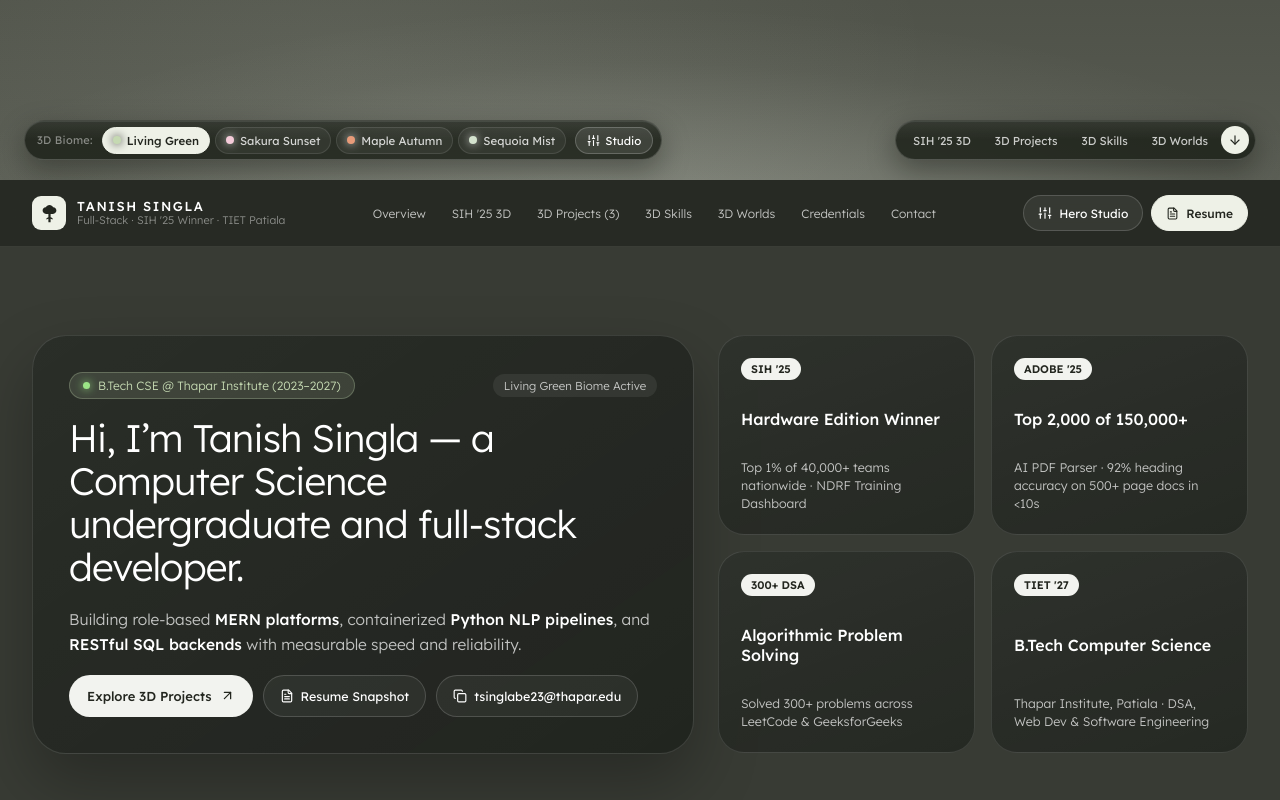
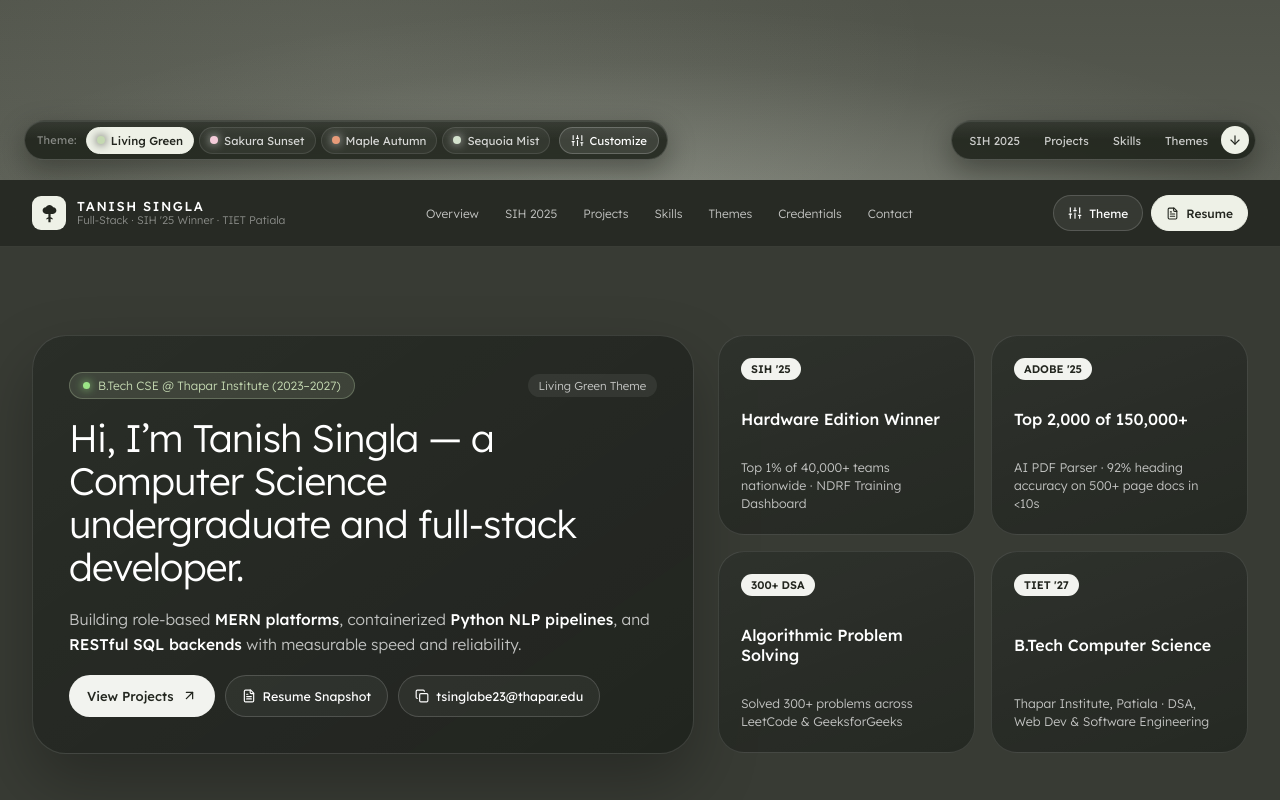
Before and after one commit to tanish4561/3d_portfolio, a React (Vite) app: page / in a window 1280 px wide. Shown: the part 620-1420 px from the top of the page. Built offline with nearby package versions, Linux system fonts and the light colour scheme.

Commit message:
Remove unnecessary 3D branding tags across UI, project cards, and nav

```diff
--- a/src/App.tsx
+++ b/src/App.tsx
@@ -120,7 +120,7 @@ export default function App() {
         <div className="hero-floating-hud">
           {/* Quick 1-Click 4-Biome Switcher right on the Hero */}
           <div className="hud-capsule hud-capsule--biomes">
-            <span className="hud-biome-title">3D Biome:</span>
+            <span className="hud-biome-title">Theme:</span>
             {(
               Object.entries(SYLVA_VARIANT_META) as Array<
                 [SylvaHeroVariant, (typeof SYLVA_VARIANT_META)[SylvaHeroVariant]]
@@ -143,22 +143,22 @@ export default function App() {
               onClick={() => setStudioOpen((prev) => !prev)}
             >
               <Sliders size={13} />
-              Studio
+              Customize
             </button>
           </div>
 
           <div className="hud-capsule hud-capsule--nav">
             <button type="button" onClick={() => scrollToSection("sih-2025")}>
-              SIH '25 3D
+              SIH 2025
             </button>
             <button type="button" onClick={() => scrollToSection("work")}>
-              3D Projects
+              Projects
             </button>
             <button type="button" onClick={() => scrollToSection("skills")}>
-              3D Skills
+              Skills
             </button>
             <button type="button" onClick={() => scrollToSection("biomes")}>
-              3D Worlds
+              Themes
             </button>
             <button
               type="button"
@@ -190,10 +190,10 @@ export default function App() {
 
           <nav className="sticky-nav-links" aria-label="Portfolio sections">
             <a href="#intro">Overview</a>
-            <a href="#sih-2025">SIH '25 3D</a>
-            <a href="#work">3D Projects (3)</a>
-            <a href="#skills">3D Skills</a>
-            <a href="#biomes">3D Worlds</a>
+            <a href="#sih-2025">SIH 2025</a>
+            <a href="#work">Projects</a>
+            <a href="#skills">Skills</a>
+            <a href="#biomes">Themes</a>
             <a href="#achievements">Credentials</a>
             <a href="#contact">Contact</a>
           </nav>
@@ -205,7 +205,7 @@ export default function App() {
               onClick={() => setStudioOpen(true)}
             >
               <Sliders size={14} />
-              <span>Hero Studio</span>
+              <span>Theme</span>
             </button>
             <button
               type="button"
@@ -219,7 +219,7 @@ export default function App() {
         </div>
       </header>
 
-      {/* ── SECTION 1: CONCISE VISUAL IDENTITY & 3D TILT STATS BENTO ───── */}
+      {/* ── SECTION 1: CONCISE VISUAL IDENTITY & STATS BENTO ───── */}
       <section className="portfolio-section" id="intro">
         <div className="portfolio-container">
           <div className="visual-intro-bento">
@@ -228,7 +228,7 @@ export default function App() {
                 <span className="live-status-pill">
                   <i /> B.Tech CSE @ Thapar Institute (2023–2027)
                 </span>
-                <span className="biome-active-pill">{currentBiomeMeta.label} Biome Active</span>
+                <span className="biome-active-pill">{currentBiomeMeta.label} Theme</span>
               </div>
               <h1 className="intro-hero-heading">{PERSONAL_IDENTITY.homepageIntro.headline}</h1>
               <p className="intro-concise-bio">
@@ -242,7 +242,7 @@ export default function App() {
                   className="btn-paper"
                   onClick={() => scrollToSection("work")}
                 >
-                  Explore 3D Projects <ArrowUpRight size={15} />
+                  View Projects <ArrowUpRight size={15} />
                 </button>
                 <button
                   type="button"
@@ -292,7 +292,7 @@ export default function App() {
         </div>
       </section>
 
-      {/* ── SECTION 2: SIH 2025 WINNER — INTERACTIVE 3D COMMAND GLOBE ───── */}
+      {/* ── SECTION 2: SIH 2025 WINNER ───── */}
       <section className="portfolio-section portfolio-section--alt" id="sih-2025">
         <div className="portfolio-container">
           <div className="section-header-row">
@@ -302,7 +302,7 @@ export default function App() {
                 {SIH_FEATURED_ACHIEVEMENT.date}
               </span>
               <h2 className="section-display-title">
-                Smart India Hackathon 2025 — <em>Interactive 3D Command Hub</em>
+                Smart India Hackathon 2025 — <em>National Hardware Winner</em>
               </h2>
             </div>
             <div className="sih-badge-pill-box">
@@ -351,16 +351,16 @@ export default function App() {
         </div>
       </section>
 
-      {/* ── SECTION 3: 3D PROJECT SHOWCASE CARDS ────────────────────────── */}
+      {/* ── SECTION 3: PROJECT SHOWCASE CARDS ────────────────────────── */}
       <section className="portfolio-section" id="work">
         <div className="portfolio-container">
           <div className="section-header-row">
             <div>
               <span className="section-eyebrow">
-                <Layers size={14} /> Interactive 3D Project Gallery
+                <Layers size={14} /> Featured Engineering Work
               </span>
               <h2 className="section-display-title">
-                Engineered Systems — <em>Live 3D Previews</em>
+                Selected <em>Projects</em>
               </h2>
             </div>
 
@@ -449,21 +449,21 @@ export default function App() {
         </div>
       </section>
 
-      {/* ── SECTION 4: INTERACTIVE 3D SKILL CONSTELLATION ───────────────── */}
+      {/* ── SECTION 4: SKILL CONSTELLATION ───────────────── */}
       <section className="portfolio-section portfolio-section--alt" id="skills">
         <div className="portfolio-container">
           <div className="section-header-row">
             <div>
               <span className="section-eyebrow">
-                <Cpu size={14} /> 3D Orbital Skill Graph
+                <Cpu size={14} /> Technical Stack &amp; Core Competencies
               </span>
               <h2 className="section-display-title">
-                Technical Stack — <em>Interactive 3D Constellation</em>
+                Languages, Frameworks &amp; <em>Cloud</em>
               </h2>
             </div>
             <p className="section-header-lede">
-              Drag the 3D sphere or click any technology chip to see how it connects to Tanish’s
-              built systems.
+              Click any technology chip to inspect how it connects to Tanish’s shipped projects and
+              engineering coursework.
             </p>
           </div>
 
@@ -471,21 +471,21 @@ export default function App() {
         </div>
       </section>
 
-      {/* ── SECTION 5: INTERACTIVE 3D BOTANICAL BIOME PORTAL ────────────── */}
+      {/* ── SECTION 5: SEASONAL BOTANICAL THEMES ────────────── */}
       <section className="portfolio-section" id="biomes">
         <div className="portfolio-container">
           <div className="section-header-row">
             <div>
               <span className="section-eyebrow">
-                <Sparkles size={14} /> Generative Three.js Art & Biomes
+                <Sparkles size={14} /> Seasonal Atmospheres
               </span>
               <h2 className="section-display-title">
-                Four Seasonal 3D Worlds — <em>Sakura, Maple, Sequoia & Moss</em>
+                Four Botanical Themes — <em>Sakura, Maple, Sequoia &amp; Moss</em>
               </h2>
             </div>
             <p className="section-header-lede">
-              Switch between all 4 procedural Three.js worlds. Changing the biome here also updates
-              the main hero stage while keeping Tanish’s portfolio data live.
+              Switch between all four seasonal environments. Selecting a theme here also updates
+              the main hero stage.
             </p>
           </div>
 
@@ -676,7 +676,7 @@ export default function App() {
                   className="btn-scroll-top"
                   onClick={() => window.scrollTo({ top: 0, behavior: "smooth" })}
                 >
-                  Back to 3D Hero ↑
+                  Back to Top ↑
                 </button>
               </div>
             </div>
@@ -685,7 +685,7 @@ export default function App() {
           <footer className="portfolio-footer">
             <div className="footer-meta-row">
               <span>© {new Date().getFullYear()} Tanish Singla · B.Tech CSE, TIET Patiala</span>
-              <span>Interactive 3D Portfolio · Full-Stack, Backend &amp; AI Systems</span>
+              <span>Full-Stack, Backend &amp; AI Systems</span>
               <span>{PERSONAL_IDENTITY.email}</span>
             </div>
             <div className="footer-ghost-word" aria-hidden="true">
@@ -706,9 +706,9 @@ export default function App() {
             <div className="studio-drawer-header">
               <div>
                 <span className="studio-drawer-eyebrow">
-                  <Sparkles size={12} /> 3D Portfolio Theme Studio
+                  <Sparkles size={12} /> Theme Studio
                 </span>
-                <h3>Customize Biome &amp; Typography</h3>
+                <h3>Customize Theme &amp; Typography</h3>
               </div>
               <button
                 type="button"
@@ -726,7 +726,7 @@ export default function App() {
                 className={`studio-tab-btn ${studioTab === "biome" ? "is-active" : ""}`}
                 onClick={() => setStudioTab("biome")}
               >
-                <Layers size={13} /> 3D Biome
+                <Layers size={13} /> Atmosphere
               </button>
               <button
                 type="button"
@@ -741,8 +741,7 @@ export default function App() {
               {studioTab === "biome" && (
                 <div className="studio-pane">
                   <p className="studio-pane-intro">
-                    Switch between the four interactive 3D botanical environments for Tanish
-                    Singla’s portfolio stage.
+                    Switch between the four seasonal environments for Tanish Singla’s portfolio.
                   </p>
                   <div className="studio-variant-grid">
                     {(
--- a/src/Portfolio3DVisuals.tsx
+++ b/src/Portfolio3DVisuals.tsx
@@ -242,7 +242,7 @@ export function SIHCommandGlobe3D({ onInspectCaseStudy }: { onInspectCaseStudy:
       // Top HUD overlay inside canvas
       ctx.fillStyle = "rgba(255,255,255,0.5)";
       ctx.font = "400 10.5px Lexend, sans-serif";
-      ctx.fillText("DRAG TO ROTATE 3D COMMAND SPHERE · 55+ CONCURRENT USERS (50 TRAINEES · 5 ADMINS)", 18, 24);
+      ctx.fillText("DRAG TO ROTATE · 55+ CONCURRENT USERS (50 TRAINEES · 5 ADMINS)", 18, 24);
 
       ctx.restore();
       raf = requestAnimationFrame(render);
@@ -520,10 +520,10 @@ export function Project3DVisualizer({ mode }: { mode: "ndrf" | "pdf" | "bank" })
       <canvas ref={canvasRef} className="project-3d-canvas" />
       <span className="project-3d-tag">
         {mode === "ndrf"
-          ? "3D LIVE TELEMETRY · 55+ NODES"
+          ? "MERN FULL-STACK · 55+ USERS"
           : mode === "pdf"
-            ? "3D NLP SCANNER · 500+ PAGES"
-            : "3D SQL LEDGER · 12 REST APIS"}
+            ? "PYTHON + NLP · 500+ PAGES"
+            : "PYTHON + SQL · 12 REST APIS"}
       </span>
     </div>
   );
@@ -723,7 +723,7 @@ export function SkillConstellation3D() {
           }}
         />
         <div className="skill-constellation-caption">
-          <span>Drag 3D Sphere · Click any skill chip on the right to inspect project context</span>
+          <span>Drag to rotate · Click any skill chip on the right to inspect project context</span>
           <strong>
             {selectedSkill.label} → {selectedSkill.project}
           </strong>
@@ -1000,7 +1000,7 @@ export function Biome3DArtPortal({
         <canvas ref={canvasRef} className="biome-portal-scene" />
         <div className="biome-portal-badge">
           <span>
-            INTERACTIVE 3D SEASONAL CANOPY · {SYLVA_VARIANT_META[activeVariant].label.toUpperCase()}
+            SEASONAL CANOPY · {SYLVA_VARIANT_META[activeVariant].label.toUpperCase()}
           </span>
           <small>{SYLVA_VARIANT_META[activeVariant].atmosphere}</small>
         </div>
@@ -1009,7 +1009,7 @@ export function Biome3DArtPortal({
           className="biome-jump-hero-btn"
           onClick={() => window.scrollTo({ top: 0, behavior: "smooth" })}
         >
-          View in Full 3D Hero Stage ↑
+          Back to Top ↑
         </button>
       </div>
     </div>
```
